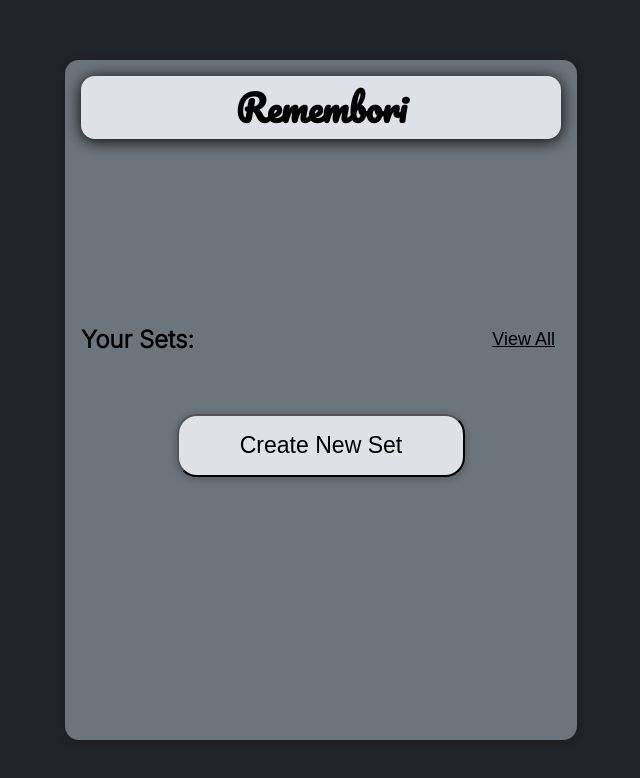
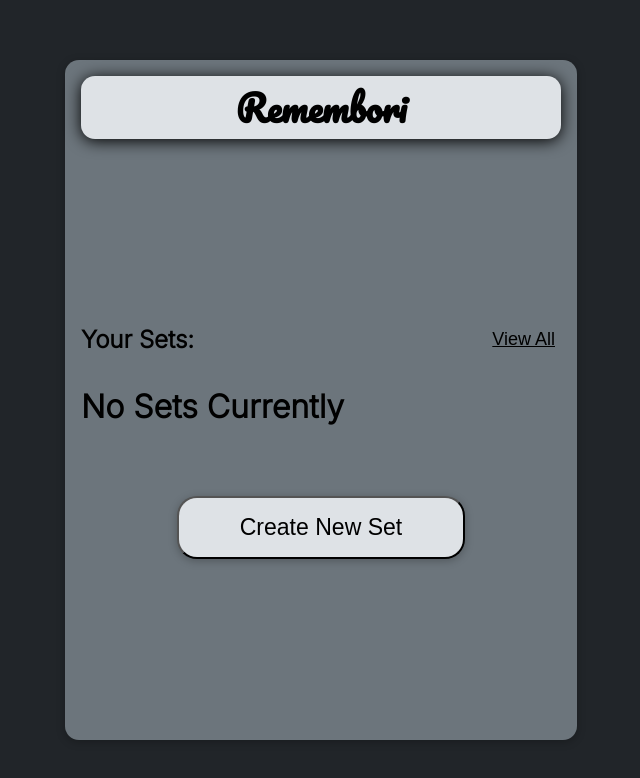
Before and after one commit to ColinMattutini/Remembori, a React (Create React App) app: page / in a window 1280 px wide. Shown: the top 778 px of the page, without its empty margins (319-959 px from the left). Built offline with nearby package versions, Linux system fonts and the light colour scheme; a web font is replaced by a local one.

Commit message:
display message if no sets currently created

```diff
--- a/src/components/Homepage.js
+++ b/src/components/Homepage.js
@@ -15,10 +15,16 @@ const Homepage = () => {
   const [name, setName] = useState(Object.keys(localStorage));
 
   let termLength = [];
+  let blankSets = false;
 
   for (let i = 0; i < name.length; i++) {
     termLength.push(JSON.parse(localStorage.getItem(name[i])).length);
-    console.log(termLength);
+  }
+
+  if (name.length === 0) {
+    blankSets = true;
+  } else {
+    blankSets = false;
   }
 
   const createHandler = () => {
@@ -48,6 +54,7 @@ const Homepage = () => {
           </div>
         </div>
         <div className={classes.swiperAdjust}>
+          {blankSets && <h1>No Sets Currently</h1>}
           <Swiper
             navigation={true}
             modules={[Virtual, Navigation]}
```
